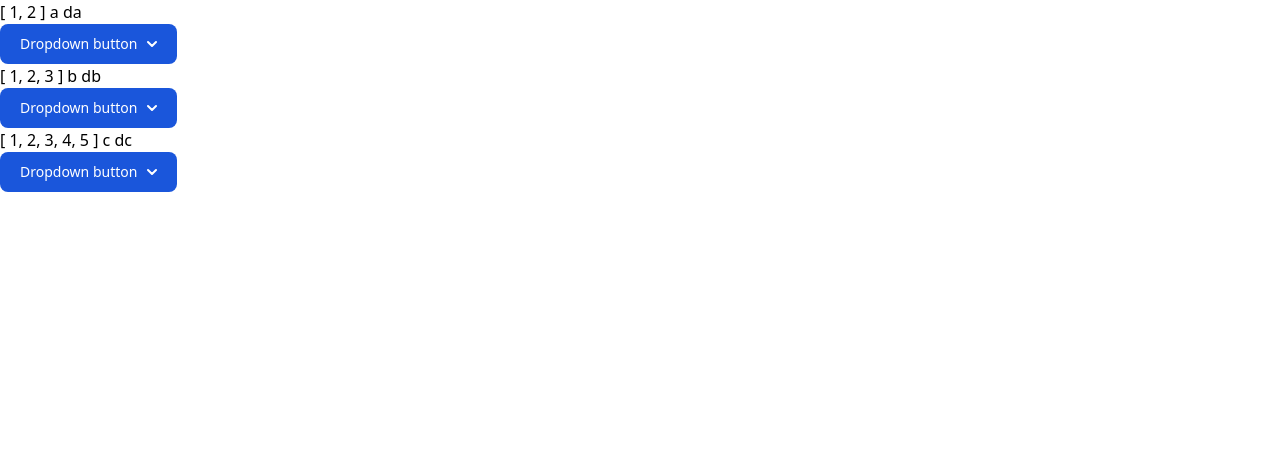
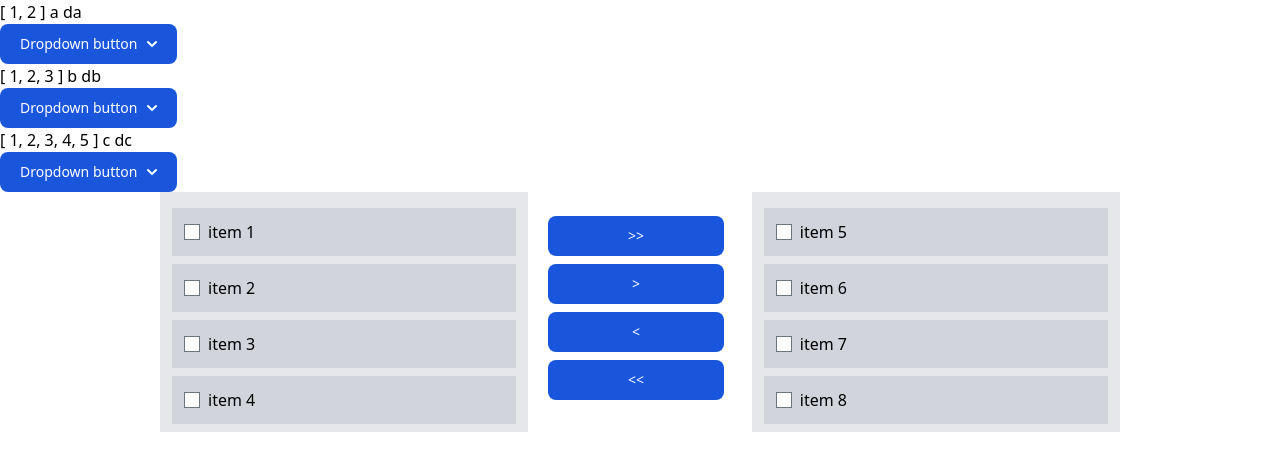
Before and after one commit to ExcuseMeBro/vue-demo, a Vue app: page / in a window 1280 px wide. Shown: the top 470 px of the page. Built offline with nearby package versions, Linux system fonts and the light colour scheme; what @tanstack/vue-query would draw is missing.

Commit message:
feat: transferlist added

```diff
--- a/src/App.vue
+++ b/src/App.vue
@@ -6,6 +6,7 @@ import Question from './components/Question.vue';
 import TodoList from './components/TodoList.vue';
 import TanStack from './components/TanStack.vue';
 import Drop from './components/Drop.vue';
+import TransferList from './components/TransferList.vue';
 
 import { initFlowbite } from 'flowbite';
 
@@ -87,6 +88,10 @@ const items = ref([
   <div v-for="(item, idx) in items" :key="idx">
     <Drop :item="item?.items" :id="item?.id" :dropId="item?.dropId" />
   </div>
+
+  <div class="w-3/4 mx-auto">
+    <TransferList />
+  </div>
 </template>
 
 <style></style>
--- /dev/null
+++ b/src/components/TransferList.vue
@@ -0,0 +1,126 @@
+<script setup>
+import { ref } from 'vue';
+
+const tempLeftList = ref([])
+const tempRightList = ref([])
+const leftList = ref([
+  {
+    id: 1,
+    name: "item"
+  },
+  {
+    id: 2,
+    name: "item"
+  },
+  {
+    id: 3,
+    name: "item"
+  },
+  {
+    id: 4,
+    name: "item"
+  },
+])
+
+const rightList = ref([
+  {
+    id: 5,
+    name: "item"
+  },
+  {
+    id: 6,
+    name: "item"
+  },
+  {
+    id: 7,
+    name: "item"
+  },
+  {
+    id: 8,
+    name: "item"
+  },
+])
+
+const isExistLeft = (item) => {
+  return tempLeftList.value.filter(a => a?.id === item?.id).length !== 0
+}
+
+const isExistRight = (item) => {
+  return tempRightList.value.filter(a => a?.id === item?.id).length !== 0
+}
+
+const addTempLeft = (item) => {
+  if (isExistLeft(item)) {
+    tempLeftList.value = tempLeftList.value.filter(a => a?.id !== item?.id)
+  } else {
+    tempLeftList.value.push(item)
+  }
+}
+
+const addTempRight = (item) => {
+  if (isExistRight(item)) {
+    tempRightList.value = tempRightList.value.filter(a => a?.id !== item?.id)
+  } else {
+    tempRightList.value.push(item)
+  }
+}
+
+const moveRight = () => {
+  rightList.value.push(...leftList.value)
+  leftList.value = []
+  tempRightList.value = []
+  tempLeftList.value = []
+}
+
+const moveLeft = () => {
+  leftList.value.push(...rightList.value)
+  rightList.value = []
+  tempRightList.value = []
+  tempLeftList.value = []
+}
+
+const moveRightSelected = () => {
+  rightList.value.push(...tempLeftList.value)
+  leftList.value = leftList.value.filter(a => tempLeftList.value.indexOf(a) === -1)
+}
+
+const moveLeftSelected = () => {
+  leftList.value.push(...tempRightList.value)
+  rightList.value = rightList.value.filter(a => tempRightList.value.indexOf(a) === -1)
+}
+</script>
+<template>
+  <div class="flex items-center justify-center space-x-5">
+    <div class="flex flex-col p-3 overflow-y-auto bg-gray-200 basis-2/5 h-60">
+      <div v-for="(item, idx) in leftList" :key="idx" class="flex items-center p-3 my-1 bg-gray-300 cursor-pointer"
+        @click="addTempLeft(item)">
+        <input type="checkbox" :checked="isExistLeft(item)">
+        <p class="ml-2">
+          {{ `${item?.name} ${item?.id}` }}
+        </p>
+      </div>
+    </div>
+    <div class="flex flex-col basis-1/5">
+      <button type="button" @click="moveRight()"
+        class="text-white bg-blue-700 hover:bg-blue-800 focus:ring-4 focus:ring-blue-300 font-medium rounded-lg text-sm px-5 py-2.5 mr-2 mb-2">>></button>
+      <button type="button" @click="moveRightSelected()"
+        class="text-white bg-blue-700 hover:bg-blue-800 focus:ring-4 focus:ring-blue-300 font-medium rounded-lg text-sm px-5 py-2.5 mr-2 mb-2">></button>
+      <button type="button" @click="moveLeftSelected()"
+        class="text-white bg-blue-700 hover:bg-blue-800 focus:ring-4 focus:ring-blue-300 font-medium rounded-lg text-sm px-5 py-2.5 mr-2 mb-2">&lt;</button>
+      <button type="button" @click="moveLeft()"
+        class="text-white bg-blue-700 hover:bg-blue-800 focus:ring-4 focus:ring-blue-300 font-medium rounded-lg text-sm px-5 py-2.5 mr-2 mb-2">&lt;&lt;</button>
+    </div>
+    <div class="flex flex-col p-3 overflow-y-auto bg-gray-200 basis-2/5 h-60">
+      <div v-for="(item, idx) in rightList" :key="idx" class="flex items-center p-3 my-1 bg-gray-300 cursor-pointer"
+        @click="addTempRight(item)">
+        <input type="checkbox" :checked="isExistRight(item)">
+        <p class="ml-2">
+          {{ `${item?.name} ${item?.id}` }}
+        </p>
+      </div>
+    </div>
+  </div>
+</template>
+
+
+<style lang="scss" scoped></style>
```
